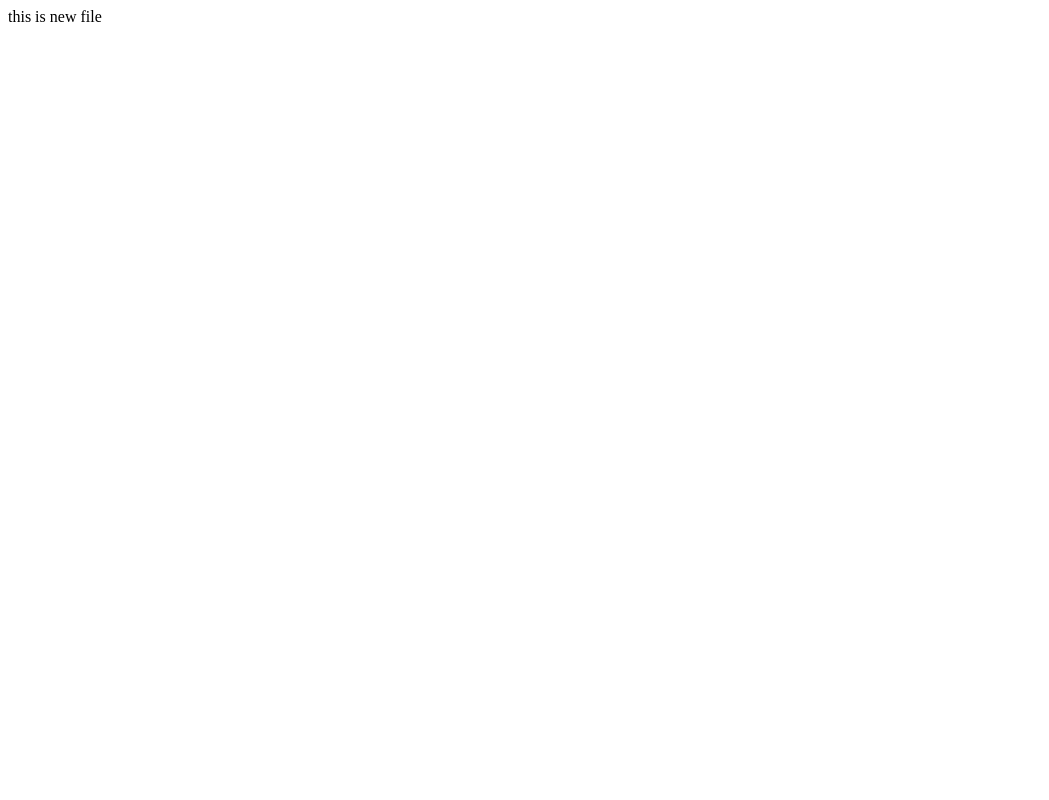
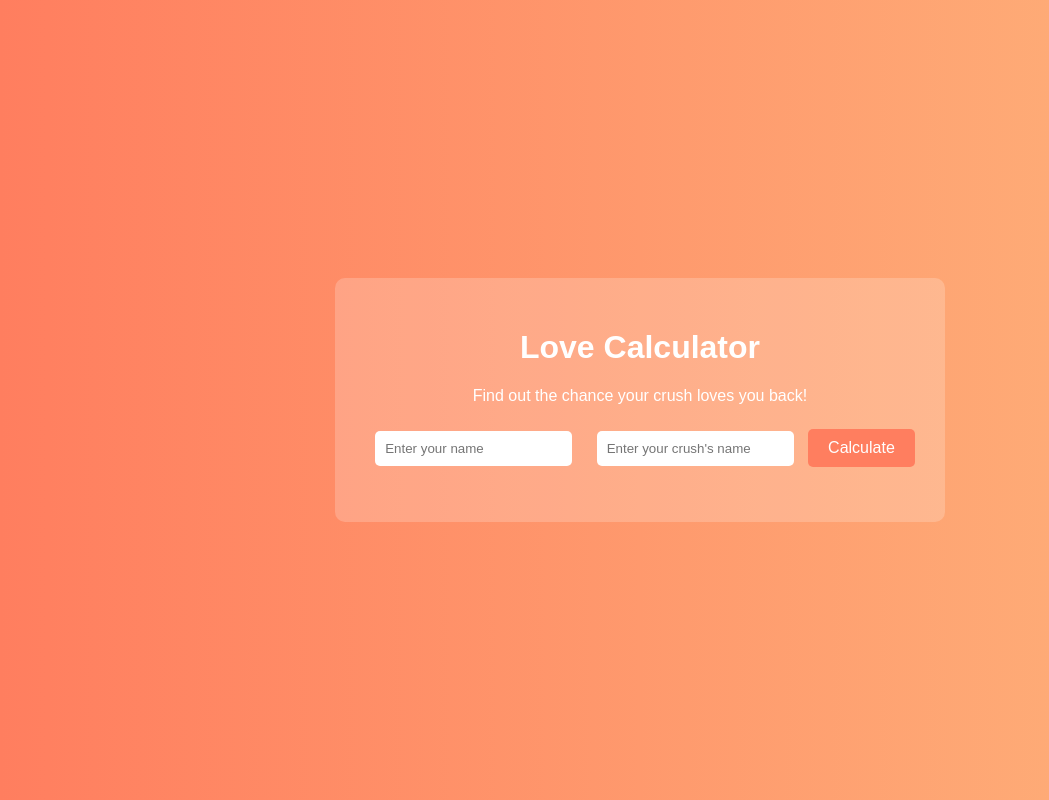
Before and after one commit to shivaNthakur/localrepo, a plain HTML site: page index.html in a window 1280 px wide. Shown: the whole page, without its empty margins (0-1049 px from the left). Drawn offline with Linux system fonts and the light colour scheme.

Commit message:
Update index.html

```diff
--- a/index.html
+++ b/index.html
@@ -2,10 +2,110 @@
 <html lang="en">
 <head>
     <meta charset="UTF-8">
-    <meta name="viewport" content="width=1, initial-scale=1.0">
-    <title>Document</title>
+    <meta name="viewport" content="width=device-width, initial-scale=1.0">
+    <title>Love Calculator</title>
+    <style>
+        body {
+            font-family: Arial, sans-serif;
+            background: linear-gradient(to right, #ff7e5f, #feb47b);
+            color: #fff;
+            display: flex;
+            justify-content: center;
+            align-items: center;
+            height: 100vh;
+            margin: 0;
+            flex-direction: column;
+        }
+        .container {
+            text-align: center;
+            background: rgba(255, 255, 255, 0.2);
+            padding: 30px;
+            border-radius: 10px;
+        }
+        input {
+            padding: 10px;
+            margin: 10px;
+            border: none;
+            border-radius: 5px;
+        }
+        button {
+            padding: 10px 20px;
+            border: none;
+            border-radius: 5px;
+            background: #ff7e5f;
+            color: #fff;
+            cursor: pointer;
+            font-size: 1em;
+        }
+        button:hover {
+            background: #feb47b;
+        }
+    </style>
 </head>
 <body>
-    this is new file
+    <div class="container">
+        <h1>Love Calculator</h1>
+        <p>Find out the chance your crush loves you back!</p>
+        <input type="text" id="name1" placeholder="Enter your name">
+        <input type="text" id="name2" placeholder="Enter your crush's name">
+        <button onclick="calculateLove()">Calculate</button>
+        <p id="result"></p>
+    </div>
+
+    <script>
+        function calculateLove() {
+            const name1 = document.getElementById('name1').value.toUpperCase();
+            const name2 = document.getElementById('name2').value.toUpperCase();
+            const additionalWord = "LOVES";
+            const allNames = name1 + name2 + additionalWord;
+
+            const letterCount = {};
+            for (let letter of allNames) {
+                letterCount[letter] = (letterCount[letter] || 0) + 1;
+            }
+
+            const orders = [name1, additionalWord, name2];
+            let outputIntegers = [];
+
+            orders.forEach(order => {
+                for (let letter of order) {
+                    if (letterCount[letter] !== undefined) {
+                        outputIntegers.push(letterCount[letter]);
+                        delete letterCount[letter];
+                    }
+                }
+            });
+
+            for (let letter in letterCount) {
+                outputIntegers.push(letterCount[letter]);
+            }
+
+            const combinedNumber = parseInt(outputIntegers.join(''));
+            const result = symmetricSum(combinedNumber);
+
+            document.getElementById('result').textContent = `There is a ${result}% chance that you love ${name2} `;
+        }
+
+        function symmetricSum(number) {
+            let numberStr = String(number);
+
+            while (numberStr.length > 2) {
+                let newNumberStr = "";
+                const length = numberStr.length;
+
+                for (let i = 0; i < Math.floor(length / 2); i++) {
+                    newNumberStr += String(Number(numberStr[i]) + Number(numberStr[length - 1 - i]));
+                }
+
+                if (length % 2 === 1) {
+                    newNumberStr += numberStr[Math.floor(length / 2)];
+                }
+
+                numberStr = newNumberStr;
+            }
+
+            return Number(numberStr);
+        }
+    </script>
 </body>
 </html>
```
